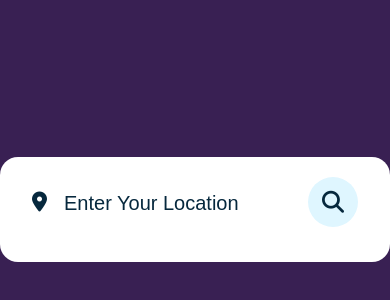
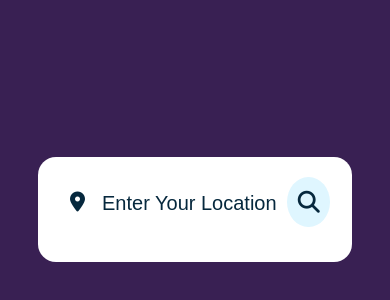
Before and after one commit to AlejandroV074/Clima-app, a plain HTML site: page index.html in a window 390 px wide. Shown: the part 170-470 px from the top of the page. Drawn offline with Linux system fonts and the light colour scheme.

Commit message:
style: se agrega responsive

```diff
--- a/style.css
+++ b/style.css
@@ -182,3 +182,17 @@ body{
         opacity: 1;
     }
 }
+
+@media (max-width: 780px) {
+    .container{
+        width: 314px;
+    }
+
+    .search-box input{
+        width: 100%;
+    }
+
+    .search-box button{
+        margin-right: -4%;
+    }
+}
```
